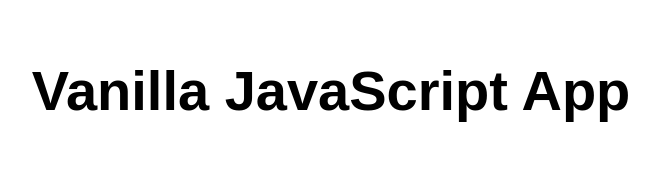
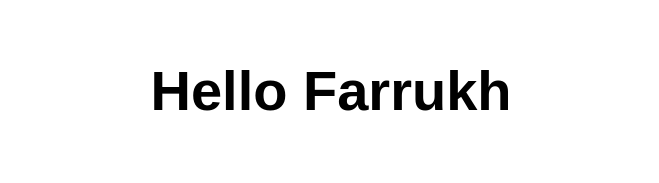
Before and after one commit to Nikcname/Test, a plain HTML site: page index.html in a window 1280 px wide. Shown: the whole page, without its empty margins (309-968 px from the left). Drawn offline with Linux system fonts and the light colour scheme.

Commit message:
Update index.html

```diff
--- a/index.html
+++ b/index.html
@@ -10,7 +10,7 @@
 
 <body>
   <main>
-    <h1>Vanilla JavaScript App</h1>
+    <h1>Hello Farrukh</h1>
   </main>
 </body>
 
```
